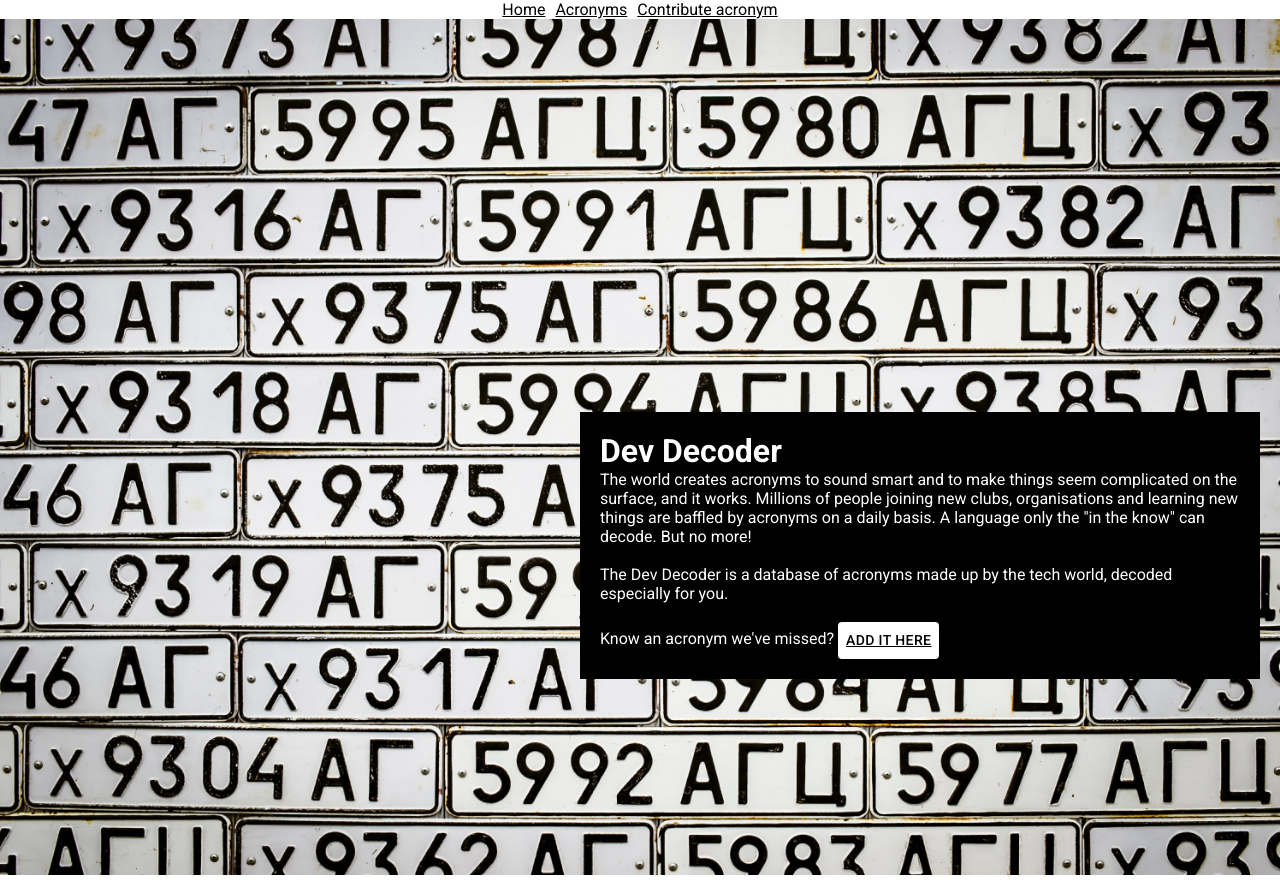
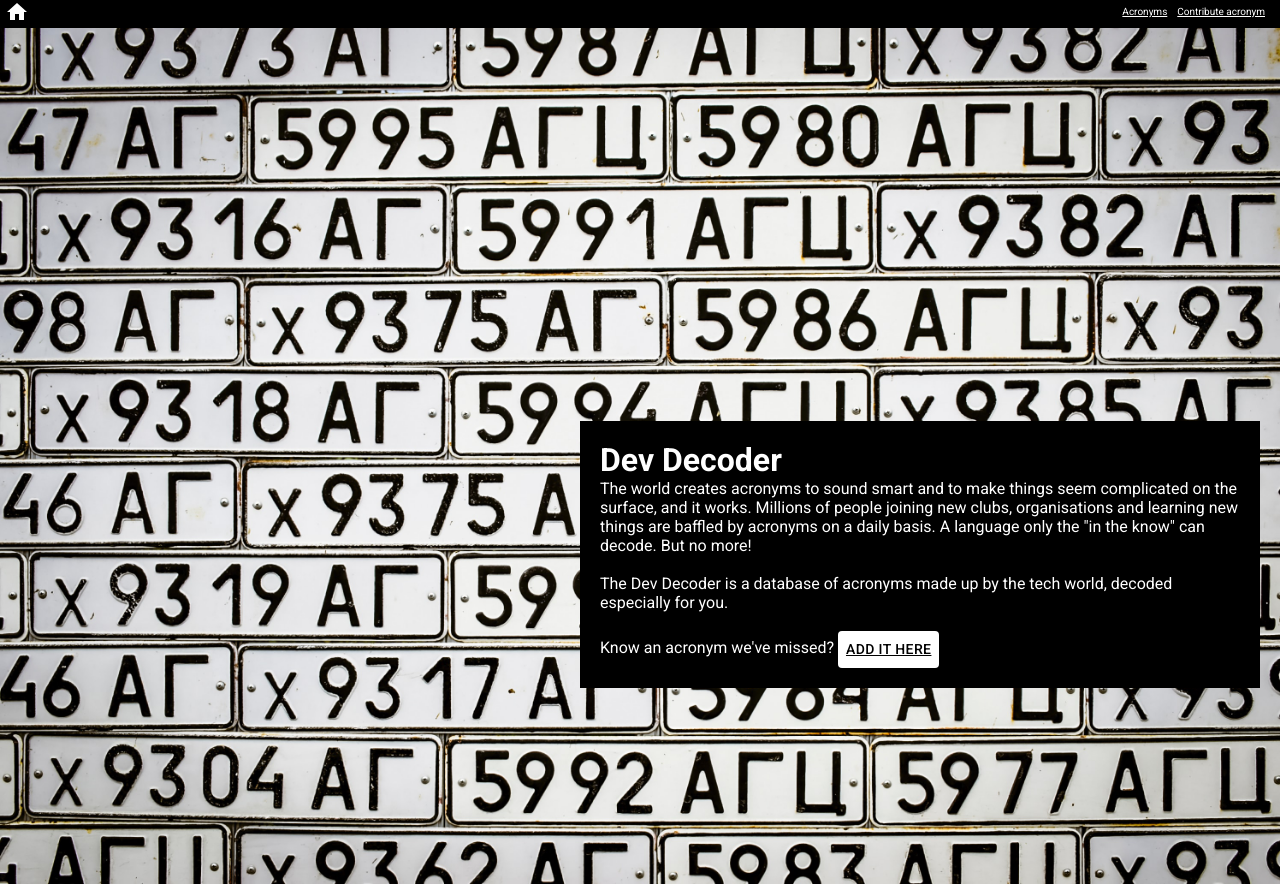
Before and after one commit to RebeccaHA/dev-decoder, a React (Create React App) app in the folder frontend/: page / in a window 1280 px wide. Built offline with nearby package versions, Linux system fonts and the light colour scheme.

Commit message:
added nav styling

```diff
--- a/frontend/src/App.css
+++ b/frontend/src/App.css
@@ -22,11 +22,19 @@
 
 .nav-bar {
   text-align: center;
+  background-color: black;
+  display: flex;
 }
 
 .nav-link {
   padding: 5px;
-  color: black;
+  color: white;
+  font-size: 10px;
+}
+
+.nav-group-right {
+  position: fixed;
+  right: 10px;
 }
 .form {
   margin-top: 100px;
--- a/frontend/src/components/navigation/NavBar.js
+++ b/frontend/src/components/navigation/NavBar.js
@@ -1,12 +1,16 @@
 import React from "react";
 import { NavLink } from "react-router-dom";
+import HomeIcon from "@material-ui/icons/Home";
 
 const NavBar = () => {
   return (
     <div className="nav-bar">
+      <div>
         <NavLink className="nav-link" to="/">
-        Home
+          <HomeIcon />
         </NavLink>
+      </div>
+      <div className="nav-group-right">
         <NavLink className="nav-link" to="/acronyms">
           Acronyms
         </NavLink>
@@ -14,6 +18,7 @@ const NavBar = () => {
           Contribute acronym
         </NavLink>
       </div>
+    </div>
   );
 };
 
```
Lines whose indentation alone changed are shown as unchanged.
